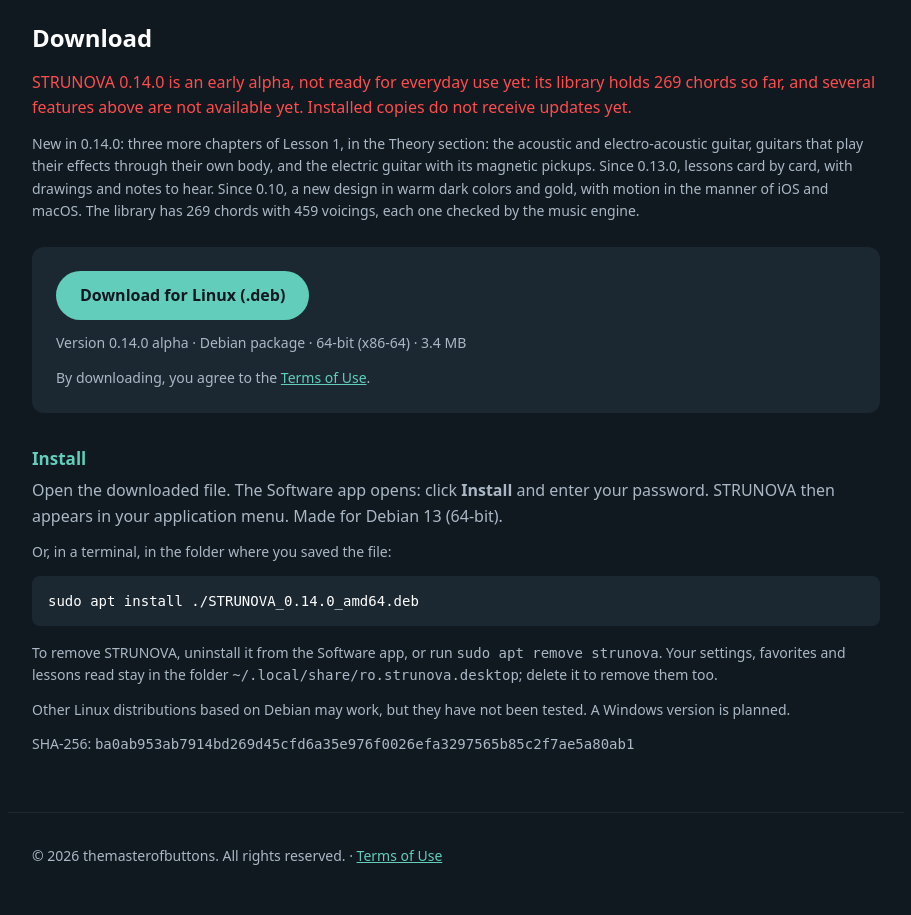
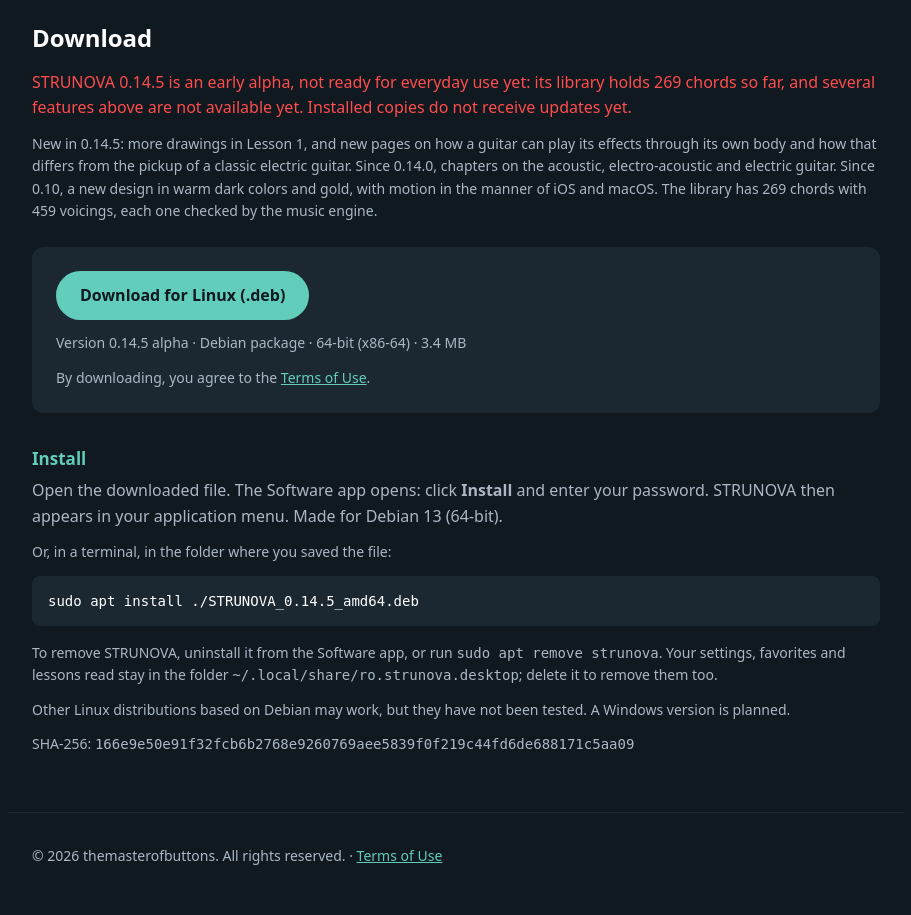
Before and after one commit to strunova/strunova.github.io, a plain HTML site: page index.html in a window 1280 px wide. Shown: the part 1580-2495 px from the top of the page, without its empty margins (184-1095 px from the left). Drawn offline with Linux system fonts and the light colour scheme.

Commit message:
Offer STRUNOVA 0.14.5 alpha: more lesson drawings
Co-Authored-By: Claude Opus 5.5 <noreply@anthropic.com>

```diff
--- a/index.html
+++ b/index.html
@@ -38,8 +38,8 @@
         </p>
       </div>
       <div class="hero-actions">
-        <a class="button" href="download/STRUNOVA_0.14.0_amd64.deb" download
-          >Download alpha 0.14.0 for Linux</a
+        <a class="button" href="download/STRUNOVA_0.14.5_amd64.deb" download
+          >Download alpha 0.14.5 for Linux</a
         >
         <p class="hero-note">
           Debian 13 · .deb · 3.4 MB · <a href="#download">How to install</a> · By
@@ -105,25 +105,25 @@
       <section id="download" class="download">
         <h2>Download</h2>
         <p class="danger">
-          STRUNOVA 0.14.0 is an early alpha, not ready for everyday use yet: its library
+          STRUNOVA 0.14.5 is an early alpha, not ready for everyday use yet: its library
           holds 269 chords so far, and several features above are not available yet. Installed copies do not receive updates yet.
         </p>
         <p class="small">
-          New in 0.14.0: three more chapters of Lesson 1, in the Theory section: the
-          acoustic and electro-acoustic guitar, guitars that play their effects through
-          their own body, and the electric guitar with its magnetic pickups. Since
-          0.13.0, lessons card by card, with drawings and notes to hear. Since 0.10, a new
+          New in 0.14.5: more drawings in Lesson 1, and new pages on how a guitar can
+          play its effects through its own body and how that differs from the pickup
+          of a classic electric guitar. Since 0.14.0, chapters on the acoustic,
+          electro-acoustic and electric guitar. Since 0.10, a new
           design in warm dark colors and gold, with motion in the manner of iOS and
           macOS. The library has 269 chords with 459 voicings, each one checked by the
           music engine.
         </p>
 
         <div class="download-card">
-          <a class="button" href="download/STRUNOVA_0.14.0_amd64.deb" download
+          <a class="button" href="download/STRUNOVA_0.14.5_amd64.deb" download
             >Download for Linux (.deb)</a
           >
           <p class="file-info">
-            Version 0.14.0 alpha · Debian package · 64-bit (x86-64) · 3.4 MB
+            Version 0.14.5 alpha · Debian package · 64-bit (x86-64) · 3.4 MB
           </p>
           <p class="file-info">
             By downloading, you agree to the <a href="terms.html">Terms of Use</a>.
@@ -137,7 +137,7 @@
           for Debian 13 (64-bit).
         </p>
         <p class="small">Or, in a terminal, in the folder where you saved the file:</p>
-        <pre><code>sudo apt install ./STRUNOVA_0.14.0_amd64.deb</code></pre>
+        <pre><code>sudo apt install ./STRUNOVA_0.14.5_amd64.deb</code></pre>
         <p class="small">
           To remove STRUNOVA, uninstall it from the Software app, or run
           <code>sudo apt remove strunova</code>. Your settings, favorites and lessons read stay in the folder
@@ -147,7 +147,7 @@
           Other Linux distributions based on Debian may work, but they have not been
           tested. A Windows version is planned.
         </p>
-        <p class="small">SHA-256: <code class="checksum">ba0ab953ab7914bd269d45cfd6a35e976f0026efa3297565b85c2f7ae5a80ab1</code></p>
+        <p class="small">SHA-256: <code class="checksum">166e9e50e91f32fcb6b2768e9260769aee5839f0f219c44fd6de688171c5aa09</code></p>
       </section>
     </main>
 
```
Also changed, not shown: 2 other files.
